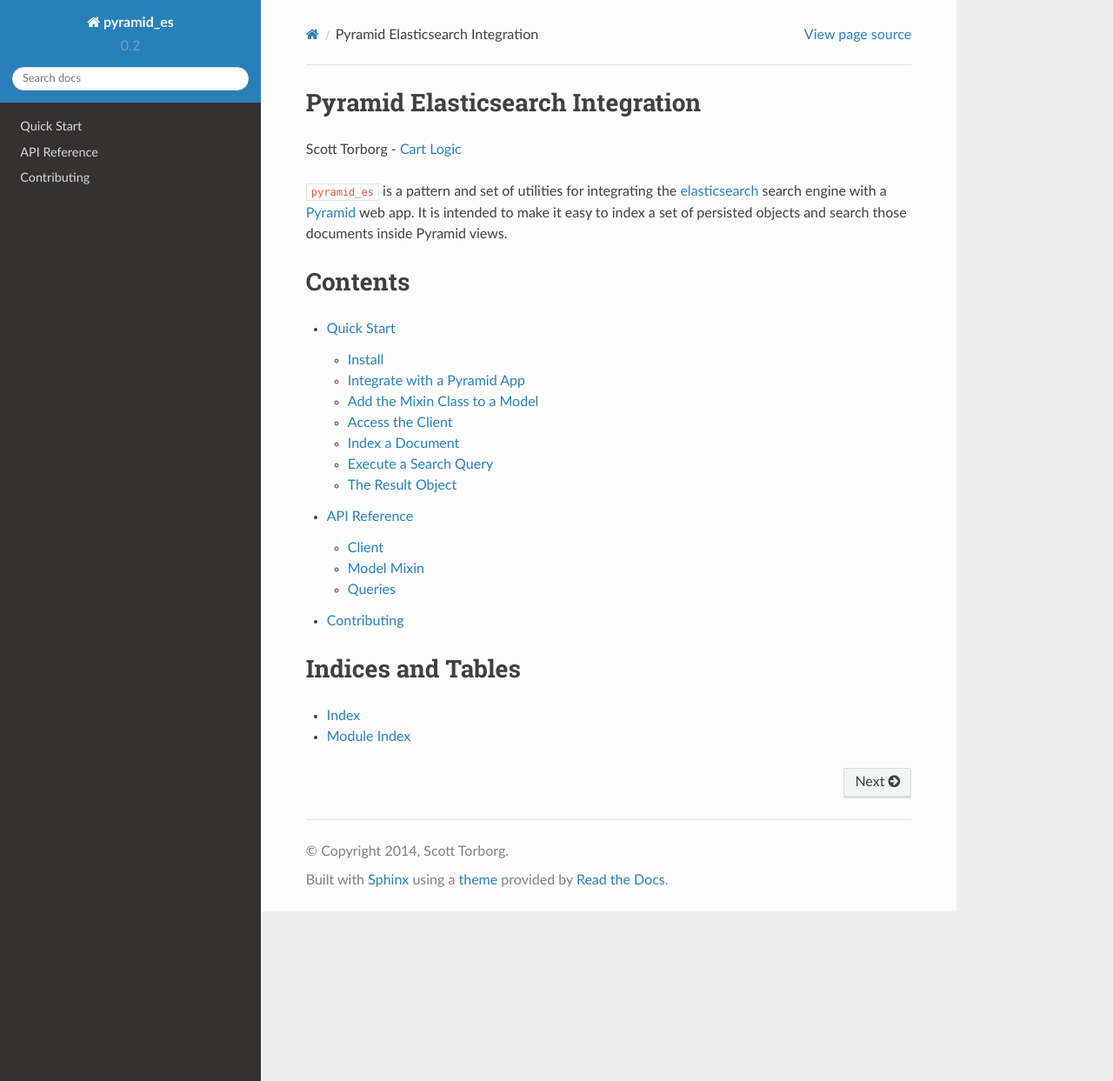
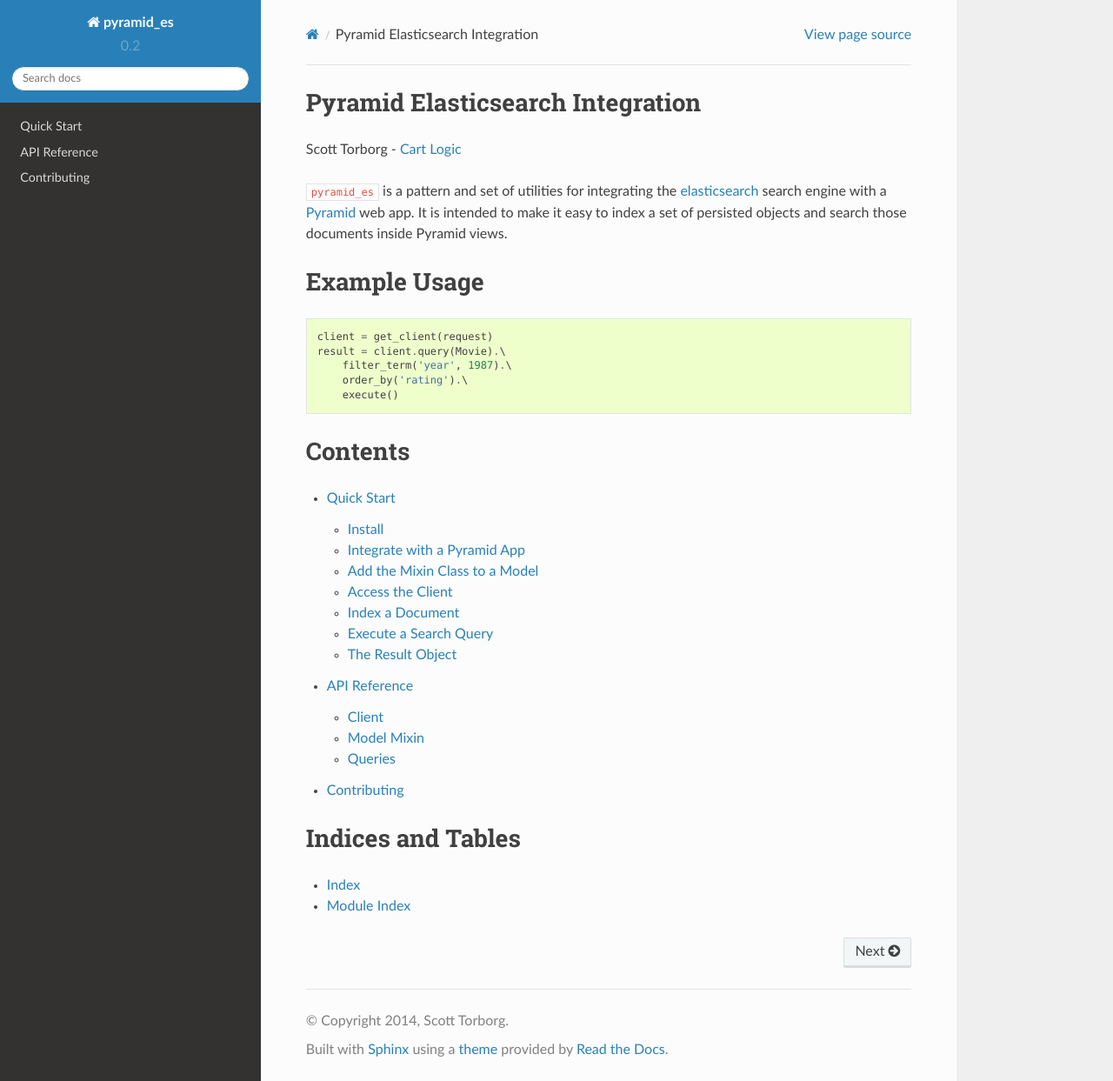
Before and after one commit to storborg/pyramid_es, a Sphinx documentation site: the page built from docs/index.rst, in a window 1280 px wide and 1243 px high. Shown: the whole window at 87% size. Built offline with Sphinx 7.4.7 and the Read the Docs theme 2.0.0, drawn with Linux system fonts in a browser that asks for light colours.

Commit message:
Add some example usage to sphinx docs index

```diff
--- a/docs/index.rst
+++ b/docs/index.rst
@@ -8,6 +8,18 @@
 <http://www.pylonsproject.org>`_ web app. It is intended to make it easy to
 index a set of persisted objects and search those documents inside Pyramid
 views.
+
+Example Usage
+=============
+
+.. code-block:: python
+
+    client = get_client(request)
+    result = client.query(Movie).\
+        filter_term('year', 1987).\
+        order_by('rating').\
+        execute()
+
 
 Contents
 ========
```
